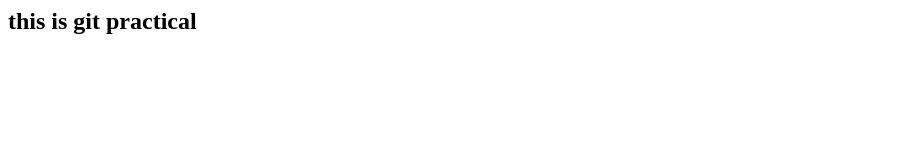
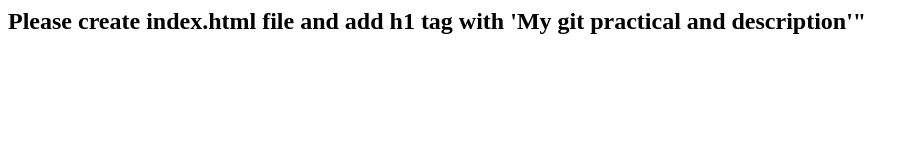
Before and after one commit to ramsandeep123/demostration, a plain HTML site: page index.html in a window 1280 px wide. Shown: the whole page, without its empty margins (0-919 px from the left). Drawn offline with Linux system fonts and the light colour scheme.

Commit message:
first issues in the index.html is resolve

```diff
--- a/index.html
+++ b/index.html
@@ -1 +1 @@
-<h2>  this is git practical</h2>
+<h2> Please create index.html file and add h1 tag with 'My git practical and description'"</h2>
```
